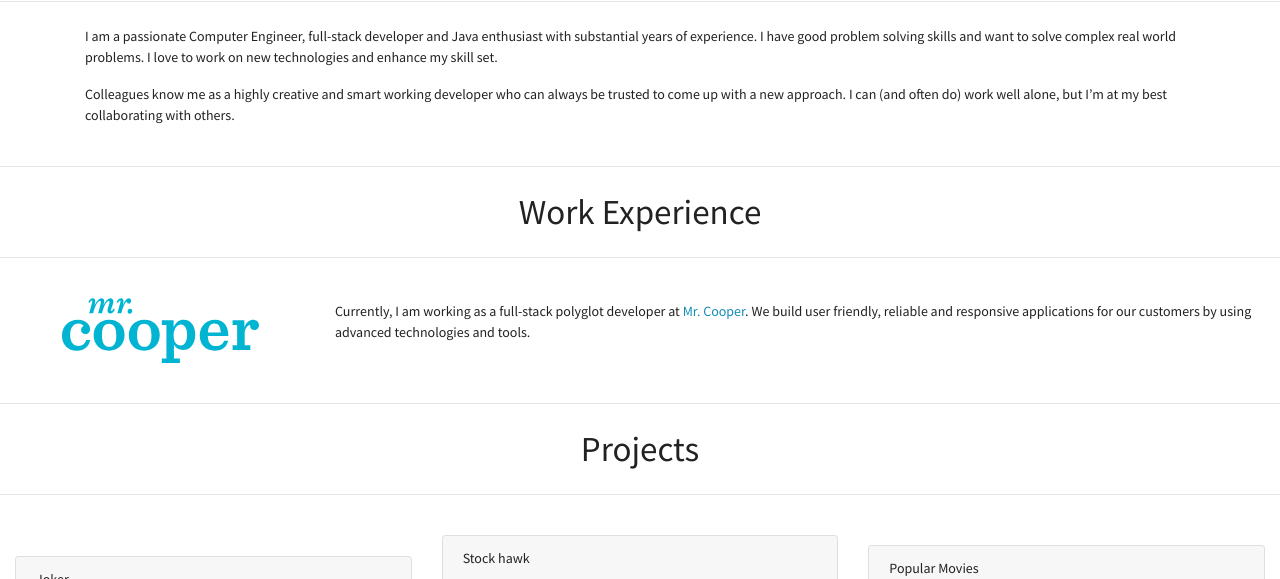
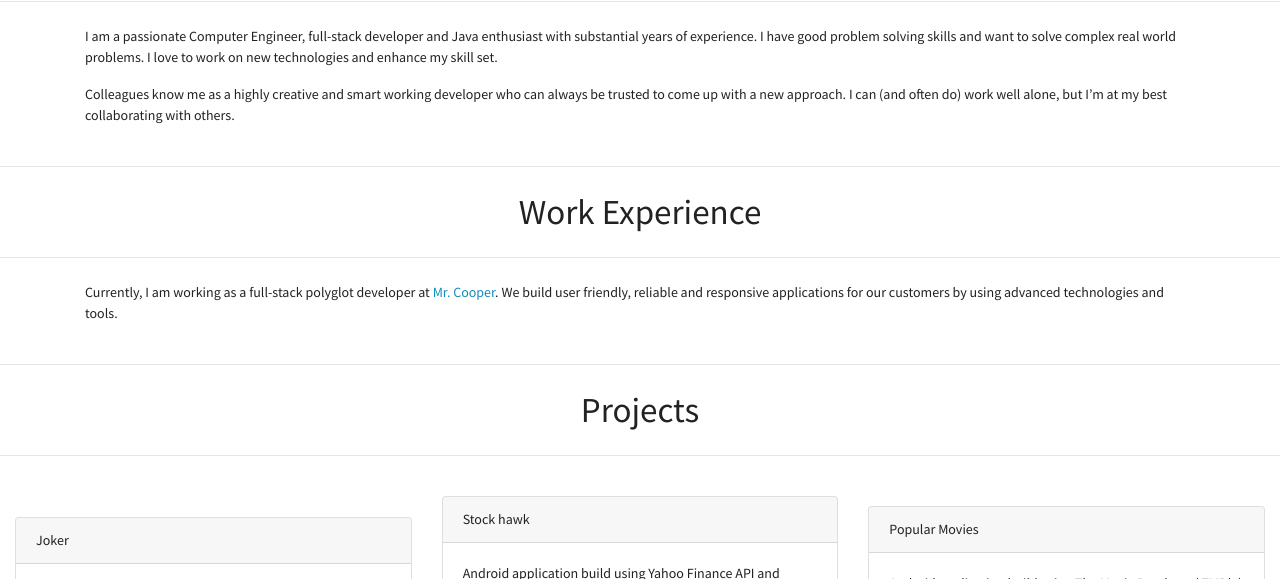
Before and after one commit to Ajitesh-Tiwari/Ajitesh-Tiwari.github.io, a plain HTML site: page index.html in a window 1280 px wide. Shown: the part 596-1175 px from the top of the page. Drawn offline with nearby package versions, Linux system fonts and the light colour scheme.

Commit message:
Removed mrCooper logo.

```diff
--- a/index.html
+++ b/index.html
@@ -140,6 +140,7 @@
                 up
                 with a new approach. I can (and often do) work well alone, but I’m at my best collaborating with
                 others.</p>
+        </div>
     </section>
 
     <section id="experience">
@@ -151,19 +152,19 @@
 
         <hr class="my-4">
 
-        <div class="container-fluid">
-            <div class="row align-items-center">
-                <div class="col-md-3 text-center my-3">
-                    <img src="./images/mrcooper.svg" class="mx-auto d-block .img-fluid"/>
-                </div>
-                <div class="col-md-9">
+        <div class="container">
+            <!--<div class="row align-items-center">-->
+                <!--<div class="col-md-3 text-center my-3">-->
+                    <!--<img src="./images/mrcooper.svg" class="mx-auto d-block .img-fluid"/>-->
+                <!--</div>-->
+                <!--<div class="col-md-9">-->
                     <p>Currently, I am working as a full-stack polyglot developer at <a target="_blank"
                                                                                         href="https://www.mrcooper.com/">Mr.
                         Cooper</a>. We build user friendly, reliable and responsive applications for our customers by
                         using
                         advanced technologies and tools.</p>
-                </div>
-            </div>
+                <!--</div>-->
+            <!--</div>-->
         </div>
     </section>
 
```
